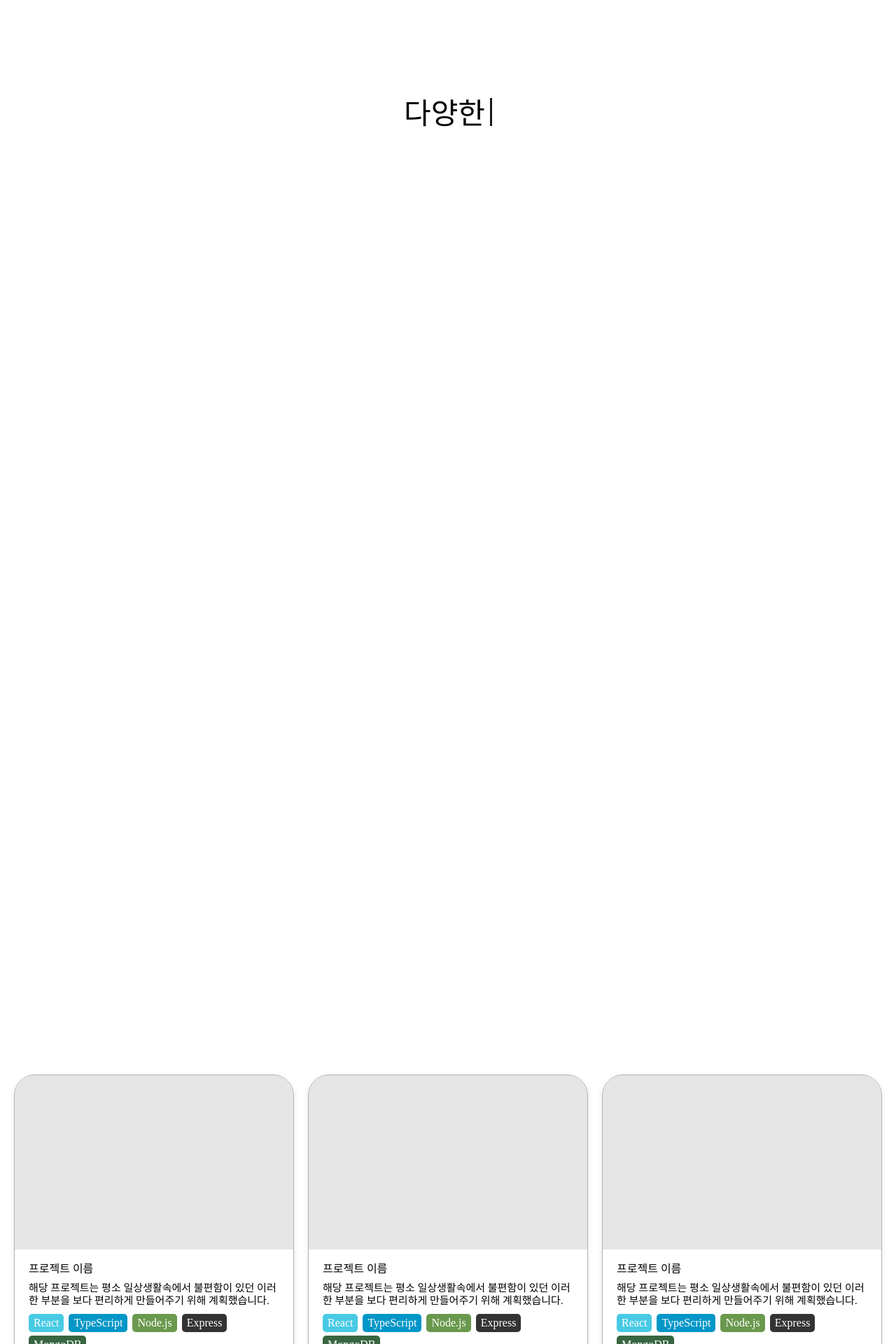
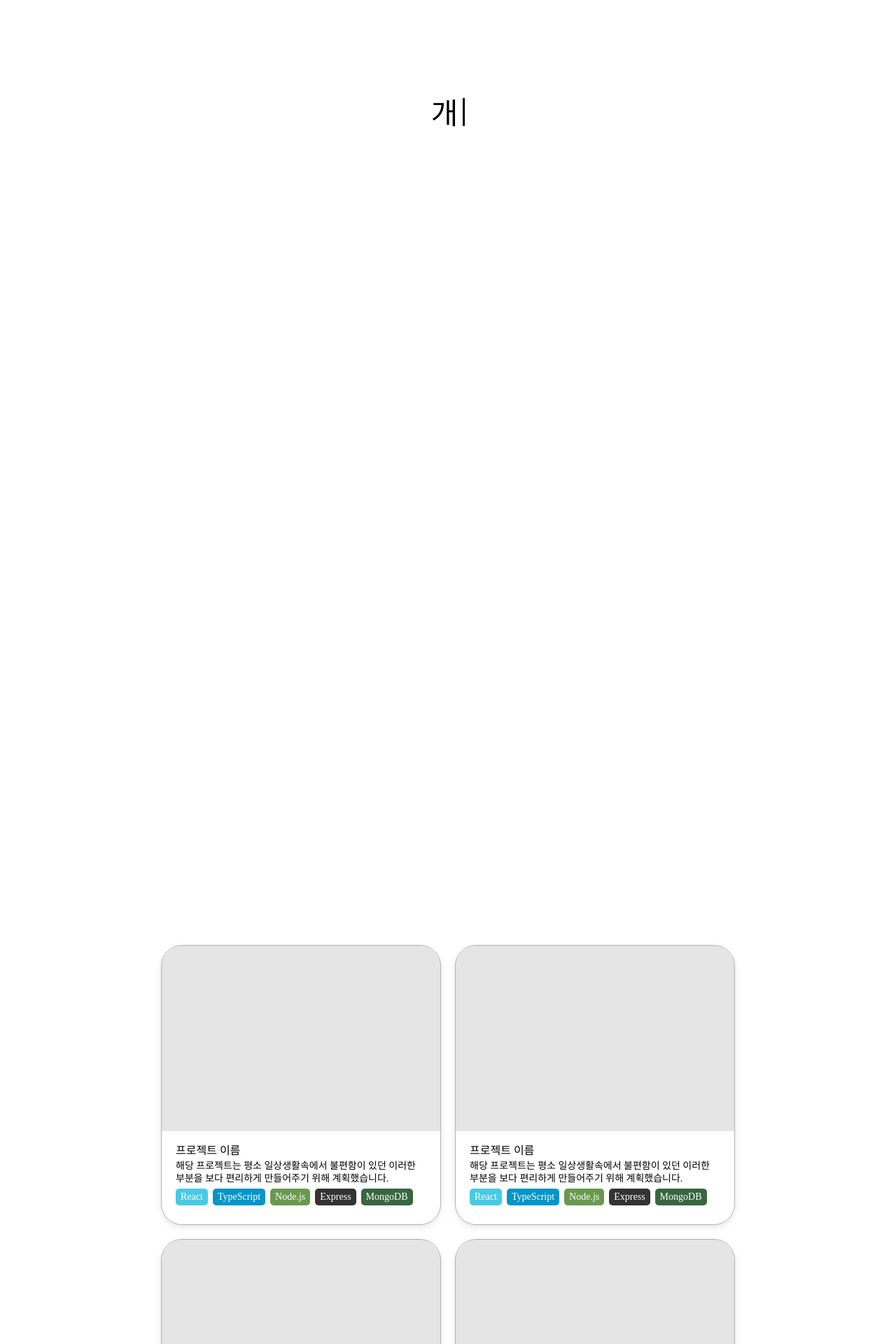
Before and after one commit to kangkyeongseo/portfolio, a React (Create React App) app: page / in a window 1280 px wide. Shown: the part 240-2160 px from the top of the page at 70% size. Built offline with nearby package versions, Linux system fonts and the light colour scheme.

Commit message:
Responsive Web

```diff
--- a/src/components/Header.tsx
+++ b/src/components/Header.tsx
@@ -1,13 +1,7 @@
 import styled from "styled-components";
 import Typing from "./Typing";
 
-const Container = styled.div`
-  width: 100%;
-  height: 100%;
-  display: flex;
-  justify-content: center;
-  align-items: center;
-`;
+const Container = styled.div``;
 
 const Header = () => {
   return (
--- a/src/components/Profile.tsx
+++ b/src/components/Profile.tsx
@@ -10,29 +10,43 @@ import { motion } from "framer-motion";
 import styled from "styled-components";
 
 const Container = styled(motion.div)`
-  height: 100%;
+  @media screen and (max-width: 767px) {
+    display: flex;
+    align-items: flex-start;
+  }
+  width: 100%;
   display: grid;
-  align-content: center;
   grid-template-columns: 3fr 1fr;
-  max-width: 800px;
-  margin: 0 auto;
+  align-items: center;
+  gap: 10px;
 `;
 
 const Column = styled.div``;
 
 const Title = styled.h2`
+  @media screen and (max-width: 767px) {
+    font-size: 20px;
+    margin-bottom: 10px;
+  }
   font-size: 32px;
   font-weight: bold;
   margin-bottom: 50px;
 `;
 
 const SubTitle = styled.h3`
+  @media screen and (max-width: 767px) {
+    font-size: 15px;
+  }
   font-size: 18px;
   font-weight: bold;
   margin-bottom: 10px;
 `;
 
 const Intro = styled.p`
+  @media screen and (max-width: 767px) {
+    font-size: 12px;
+    line-height: 14px;
+  }
   font-size: 18px;
   font-weight: 300;
   letter-spacing: 1px;
@@ -40,15 +54,26 @@ const Intro = styled.p`
   margin-bottom: 30px;
 `;
 
+const Items = styled.div`
+  display: flex;
+  flex-direction: column;
+  gap: 5px;
+`;
+
 const Item = styled.div`
-  margin-bottom: 10px;
+  @media screen and (max-width: 767px) {
+    font-size: 12px;
+  }
 `;
 
 const Text = styled.span`
-  margin-left: 5px;
+  margin-left: 10px;
 `;
 
 const Box = styled.div`
+  @media screen and (max-width: 767px) {
+    margin-bottom: 10px;
+  }
   margin-bottom: 30px;
 `;
 
@@ -58,6 +83,11 @@ const Skills = styled.div`
 `;
 
 const Skill = styled.div<{ color: string }>`
+  @media screen and (max-width: 767px) {
+    font-size: 12px;
+    padding: 3px 5px;
+    margin-right: 5px;
+  }
   padding: 5px 7px;
   margin-right: 7px;
   border-radius: 5px;
@@ -104,6 +134,7 @@ const Profile = ({ order }: Prop) => {
           <br />
           프론트엔드 개발자를 지향하고 있습니다.
         </Intro>
+        <Items>
           <Item>
             <FontAwesomeIcon icon={faUserAlt} color="#333333" />
             <Text>강경서</Text>
@@ -124,6 +155,7 @@ const Profile = ({ order }: Prop) => {
             <FontAwesomeIcon icon={faGithub} color="#333333" />
             <Text>Github</Text>
           </Item>
+        </Items>
       </Column>
       <Column>
         <Title>Skills</Title>
--- a/src/components/Project.tsx
+++ b/src/components/Project.tsx
@@ -1,10 +1,18 @@
 import styled from "styled-components";
 
 const Container = styled.div`
+  @media screen and (min-width: 1024px) {
+    max-width: 400px;
+  }
+  @media screen and (min-width: 768px) and (max-width: 1023px) {
+    max-width: 350px;
+  }
+  @media screen and (max-width: 767px) {
+    width: 300px;
+  }
   display: grid;
-  grid-template-rows: 5fr 4fr;
-  width: 400px;
-  height: 450px;
+  grid-template-rows: 2fr 1fr;
+  aspect-ratio: 1/1;
   border: 1px solid rgba(0, 0, 0, 0.3);
   border-radius: 30px;
   box-shadow: rgba(0, 0, 0, 0.1) 0px 3px 8px;
@@ -21,14 +29,18 @@ const Content = styled.div`
 `;
 
 const Title = styled.h3`
-  margin-bottom: 10px;
+  margin-bottom: 5px;
 `;
 
 const Description = styled.p`
-  font-size: 15px;
+  @media screen and (max-width: 767px) {
+    font-size: 12px;
+    line-height: 14px;
+  }
+  font-size: 14px;
   font-weight: 300;
   line-height: 18px;
-  margin-bottom: 10px;
+  margin-bottom: 5px;
 `;
 
 const Skills = styled.div`
@@ -37,6 +49,13 @@ const Skills = styled.div`
 `;
 
 const Skill = styled.div<{ color: string }>`
+  @media screen and (max-width: 767px) {
+    font-size: 12px;
+    padding: 3px 5px;
+    margin-right: 5px;
+    margin-bottom: 3px;
+  }
+  font-size: 14px;
   padding: 5px 7px;
   margin-right: 7px;
   margin-bottom: 5px;
--- a/src/components/Typing.tsx
+++ b/src/components/Typing.tsx
@@ -5,11 +5,18 @@ import { motion } from "framer-motion";
 const Container = styled.div``;
 
 const Text = styled.div`
+  @media screen and (max-width: 767px) {
+    font-size: 24px;
+  }
   font-size: 42px;
   white-space: pre-wrap;
 `;
 
 const Bar = styled(motion.span)`
+  @media screen and (max-width: 767px) {
+    width: 2px;
+    height: 24px;
+  }
   display: inline-block;
   width: 3px;
   height: 40px;
@@ -32,9 +39,9 @@ const barVars = {
 const Typing = () => {
   const textArray = [
     "안녕하세요",
-    "다양한 시도를 통해 \n지식을 쌓아가며",
-    "개발자와 사용자에게 \n최적의 경험을 전달하고 싶은",
-    "프론트엔드 개발자 \n강경서입니다.",
+    "다양한 시도를 통해\n지식을 쌓아가며",
+    "개발자와 사용자에게 최적의\n경험을 전달하고 싶은",
+    "프론트엔드 개발자\n강경서입니다.",
   ];
 
   const [intro, setIntro] = useState("");
--- a/src/routes/Home.tsx
+++ b/src/routes/Home.tsx
@@ -7,6 +7,20 @@ import Profile from "../components/Profile";
 import { Link, useLocation } from "react-router-dom";
 import { useRecoilState } from "recoil";
 import { orderState } from "../atom";
+
+const MainContainer = styled.div`
+  margin: 0 auto;
+  padding: 0px 20px;
+  @media screen and (min-width: 1024px) {
+    max-width: 860px;
+  }
+  @media screen and (min-width: 768px) and (max-width: 1023px) {
+    max-width: 760px;
+  }
+  @media screen and (max-width: 767px) {
+    max-width: 600px;
+  }
+`;
 
 const NavContainer = styled.div`
   z-index: 2;
@@ -41,6 +55,16 @@ const Container = styled.div`
     text-decoration: none;
     color: inherit;
   }
+`;
+
+const Profiles = styled.div`
+  @media screen and (max-width: 767px) {
+    display: flex;
+    overflow: scroll;
+  }
+  display: grid;
+  grid-template-columns: repeat(2, 1fr);
+  gap: 20px;
 `;
 
 const Home = () => {
@@ -146,6 +170,7 @@ const Home = () => {
         <Column onClick={() => onClick("Footer")}>Footer</Column>
         <Nav variants={navVars} initial="start" animate="end" />
       </NavContainer>
+      <MainContainer>
         <Container ref={headerContainer}>
           <Header />
         </Container>
@@ -153,6 +178,7 @@ const Home = () => {
           <Profile order={order} />
         </Container>
         <Container ref={footerContainer}>
+          <Profiles>
             <Link to="/project">
               <Project />
             </Link>
@@ -162,7 +188,12 @@ const Home = () => {
             <Link to="/project">
               <Project />
             </Link>
+            <Link to="/project">
+              <Project />
+            </Link>
+          </Profiles>
         </Container>
+      </MainContainer>
     </>
   );
 };
```
Lines whose indentation alone changed are shown as unchanged.
